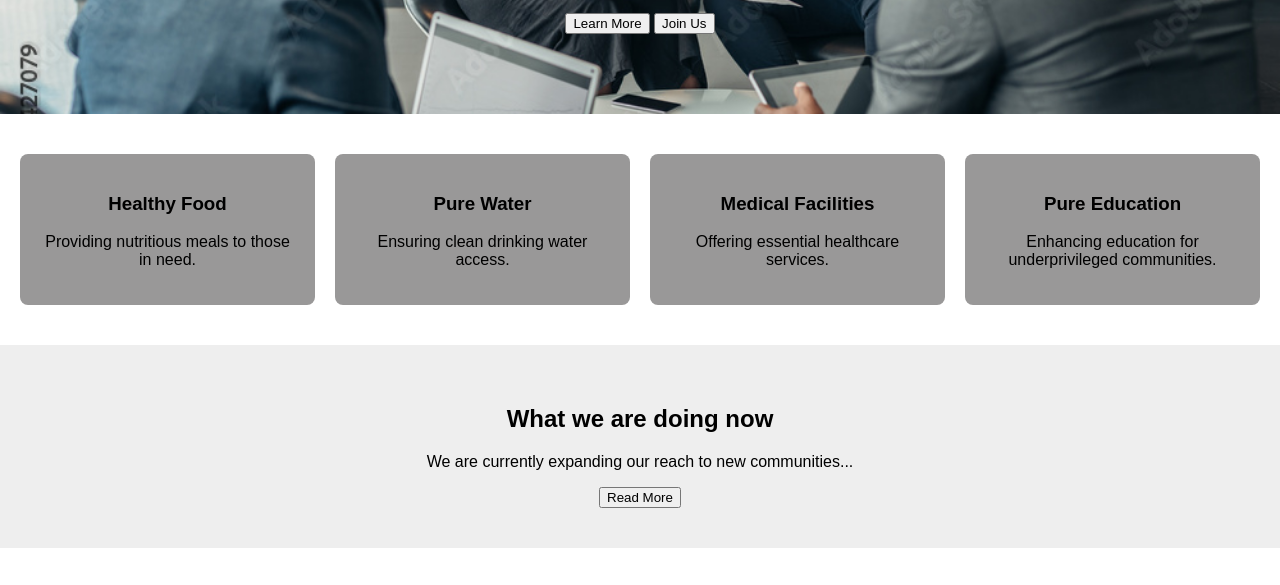
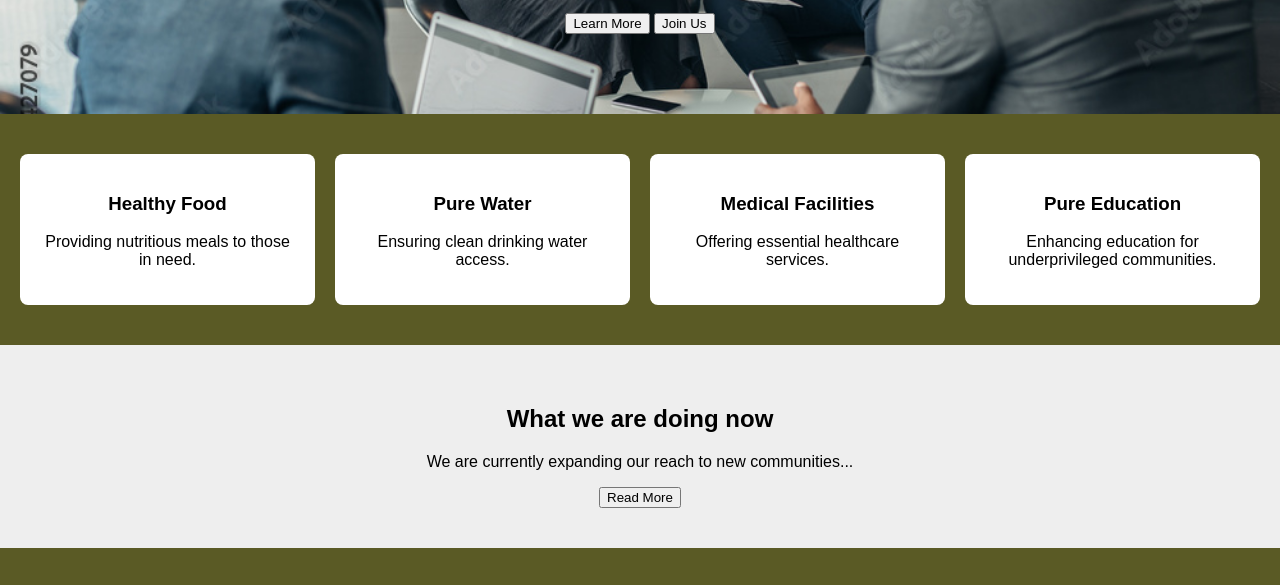
Before and after one commit to parthasarathy07/front-end-recreate1, a plain HTML site: page index.html in a window 1280 px wide. Shown: the part 181-766 px from the top of the page. Drawn offline with Linux system fonts and the light colour scheme.

Commit message:
chore:color modified

```diff
--- a/index.html
+++ b/index.html
@@ -12,6 +12,7 @@
         }
         .container {
             display: grid;
+            background-color: rgb(90, 90, 37);
             grid-template-rows: auto auto auto auto;
             gap: 20px;
             text-align: center;
@@ -28,7 +29,7 @@
             padding: 20px;
         }
         .service {
-            background: #999898;
+            background: #ffffff;
             padding: 20px;
             border-radius: 8px;
         }
```
